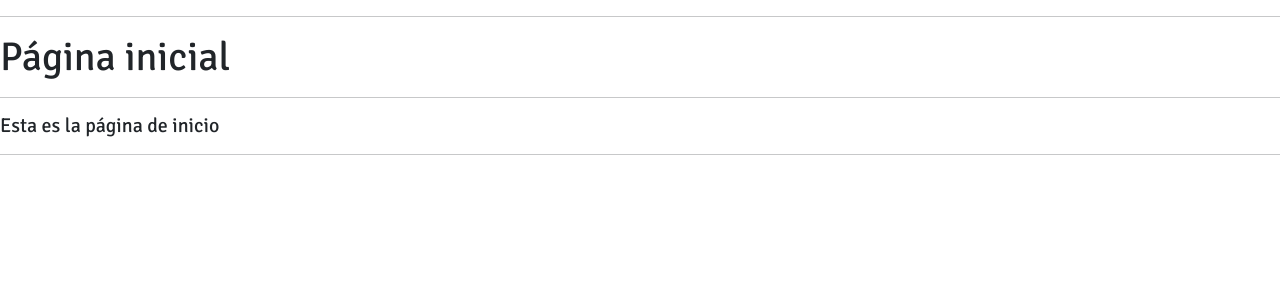
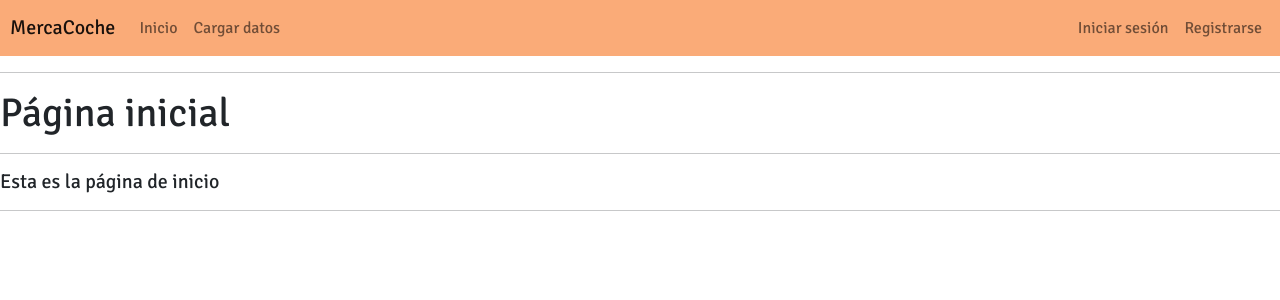
Before and after one commit to migromarj/MercaCoche, a Django app: page / in a window 1280 px wide. Shown: the top 300 px of the page. Run offline with Django 4.2, Linux system fonts and the light colour scheme.

Commit message:
feat(#003): Create Navbar component and add to master template

```diff
--- /dev/null
+++ b/main/templates/components/navbar.html
@@ -0,0 +1,31 @@
+{% load static %}
+<link rel="stylesheet" type="text/css" href="{% static 'styles/navbar.css' %}">
+
+<nav class="navbar navbar-expand-lg navbar-light">
+    <a class="navbar-brand" href="#">MercaCoche</a>
+    <button class="navbar-toggler" type="button" data-bs-toggle="collapse" data-bs-target="#navbarSupportedContent" aria-controls="navbarSupportedContent" aria-expanded="false" aria-label="Toggle navigation">
+      <span class="navbar-toggler-icon"></span>
+    </button>
+
+    <div class="collapse navbar-collapse" id="navbarSupportedContent">
+      <ul class="navbar-nav mr-auto">
+        <li class="nav-item">
+          <a class="nav-link" href="#">Inicio</a>
+        </li>
+        <li class="nav-item">
+          <a class="nav-link" href="/load_data">Cargar datos</a>
+        </li>
+      </ul>
+      <div class="buttons-line">
+        <hr>
+      </div>
+      <ul class="navbar-nav auth-buttons">
+        <li class="nav-item">
+          <a class="nav-link" href="#">Iniciar sesión</a>
+        </li>
+        <li class="nav-item">
+          <a class="nav-link" href="#">Registrarse</a>
+        </li>
+      </ul>
+    </div>
+  </nav>
--- a/main/templates/master.html
+++ b/main/templates/master.html
@@ -29,6 +29,7 @@
 </head>
 
 <body>
+    {% include "components/navbar.html" %}
 
     <hr>
 
--- /dev/null
+++ b/static/styles/navbar.css
@@ -0,0 +1,31 @@
+.navbar{
+    background-color: #FAAB78;
+}
+
+.navbar-brand{
+    margin-left: 10px;
+}
+
+.navbar-toggler{
+    margin-right: 10px;
+    border: 1px solid #000000;
+}
+
+.buttons-line{
+    display: none;
+}
+
+.auth-buttons{
+    margin-left: auto;
+    margin-right: 10px;
+}
+
+@media screen and (max-width: 992px){
+    .nav-item{
+        margin: 0 auto;
+    }
+
+    .buttons-line{
+        display: block;
+    }
+}
```
